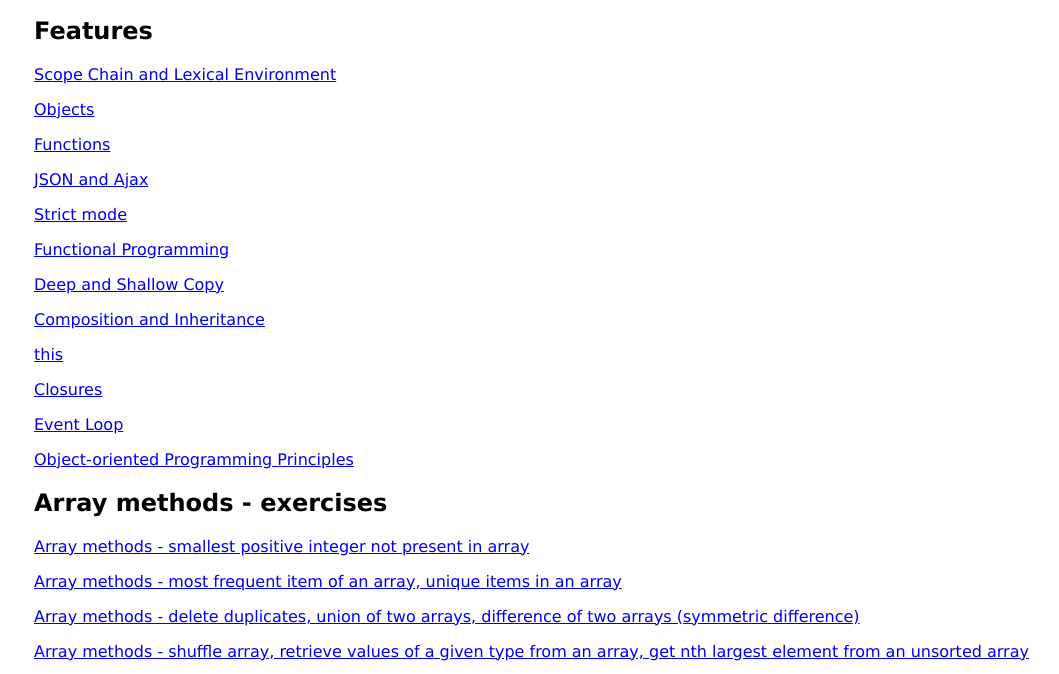
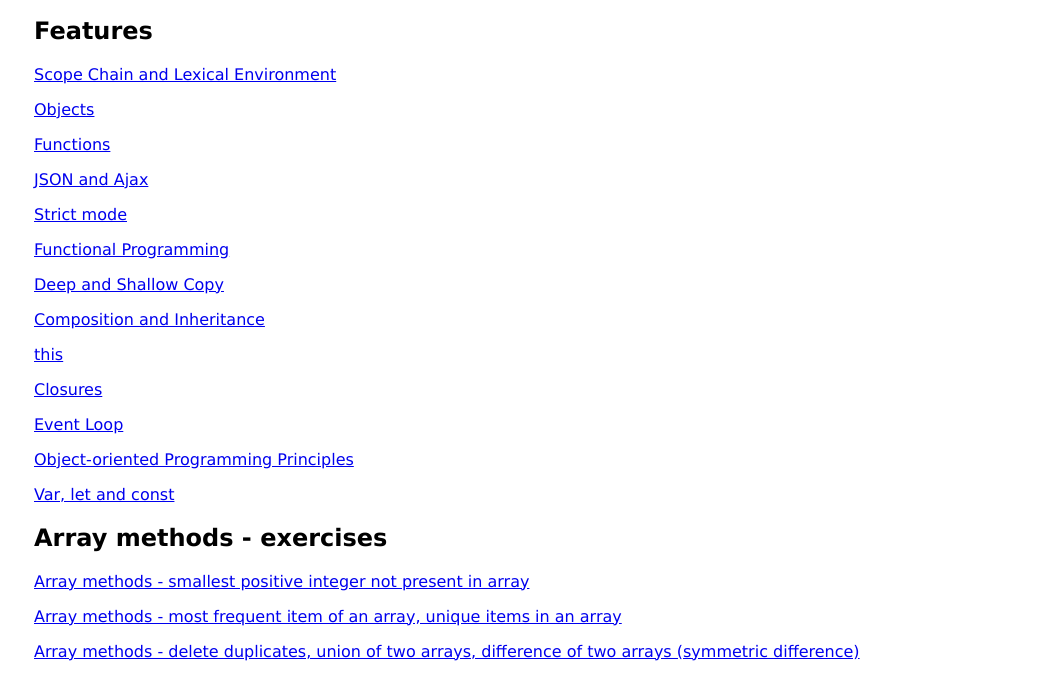
Before and after one commit to eremina-official/javascript-features, a website: page index.html in a window 1280 px wide. Shown: the part 103-777 px from the top of the page, without its empty margins (94-1153 px from the left). Drawn offline with Linux system fonts and the light colour scheme.

Commit message:
update features section

```diff
--- a/index.html
+++ b/index.html
@@ -26,6 +26,8 @@
     <p><a href="features/page11.html">Closures</a></p>
     <p><a href="features/page12.html">Event Loop</a></p>
     <p><a href="features/page16.html">Object-oriented Programming Principles</a></p>
+    <p><a href="features/page26.html">Var, let and const</a></p>
+
 
     <h2>Array methods - exercises</h2>
     <p><a href="array-methods-exercises/page13.html">Array methods - smallest positive integer not present in array</a></p>
```
